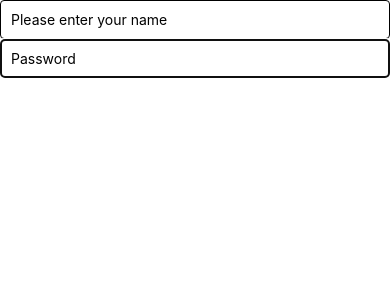
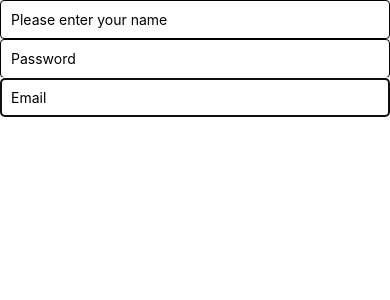
Before and after one commit to adamhinton/S10ReactNativeBasicComponents, a React Native app: screen / in a window 390 px wide. Shown: the top 300 px of the page. Built offline with nearby package versions, Linux system fonts and the light colour scheme.

Commit message:
email input

```diff
--- a/App.js
+++ b/App.js
@@ -5,6 +5,7 @@ import {SafeAreaView, Text, TextInput} from 'react-native';
 const App = () => {
   const [textValue, setTextValue] = useState('');
   const [password, setPassword] = useState('');
+  const [email, setEmail] = useState('');
 
   return (
     <SafeAreaView>
@@ -27,7 +28,18 @@ const App = () => {
         secureTextEntry={true}
         autoFocus={true}
         placeholder="Password"
-        keyboardType="default"
+        keyboardType="numeric"
+      />
+
+      <TextInput
+        style={{borderWidth: 1, padding: 10, borderRadius: 4}}
+        value={email}
+        onChangeText={value => {
+          setEmail(value);
+        }}
+        autoFocus={true}
+        placeholder="Email"
+        keyboardType="email-address"
       />
     </SafeAreaView>
   );
```
